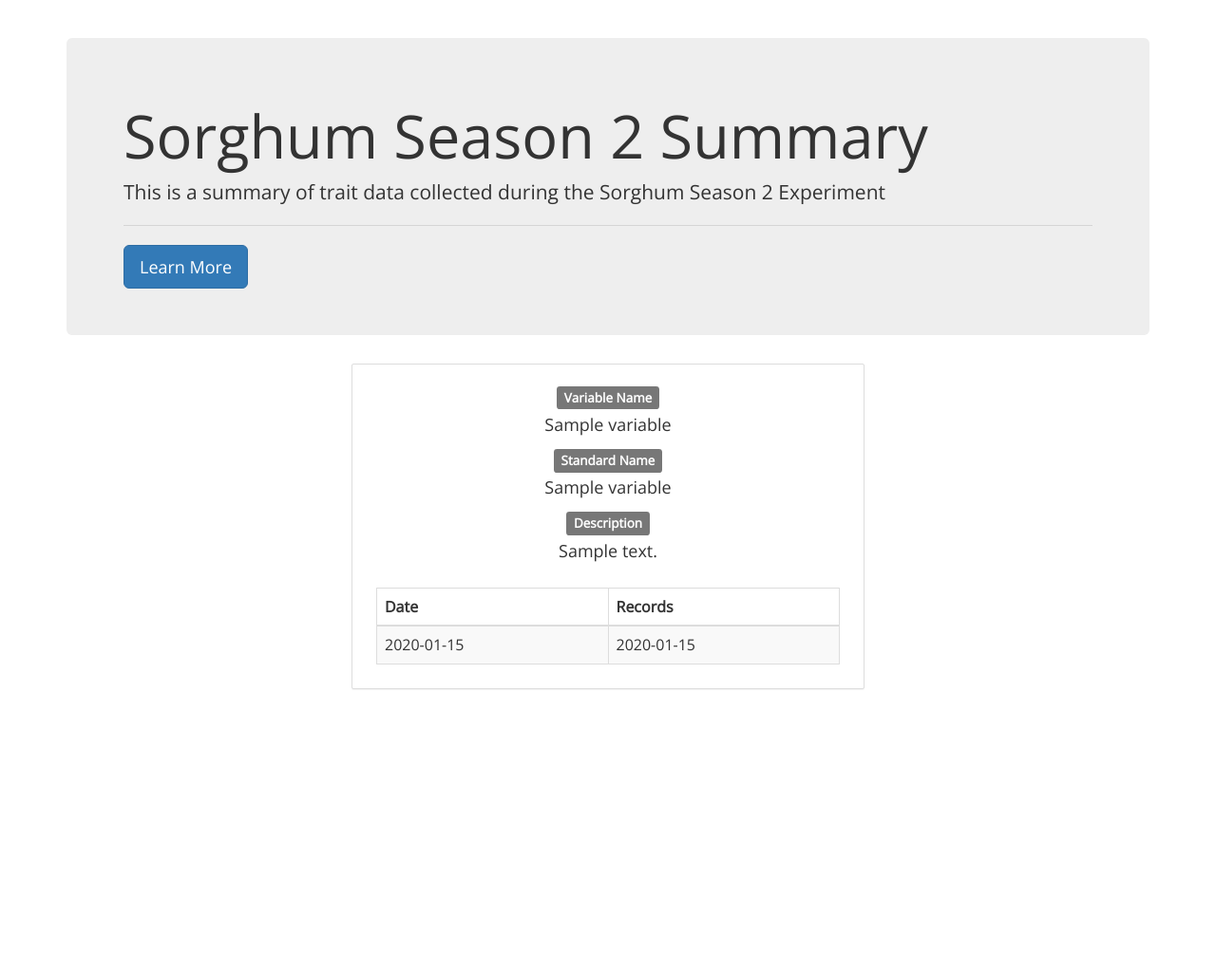
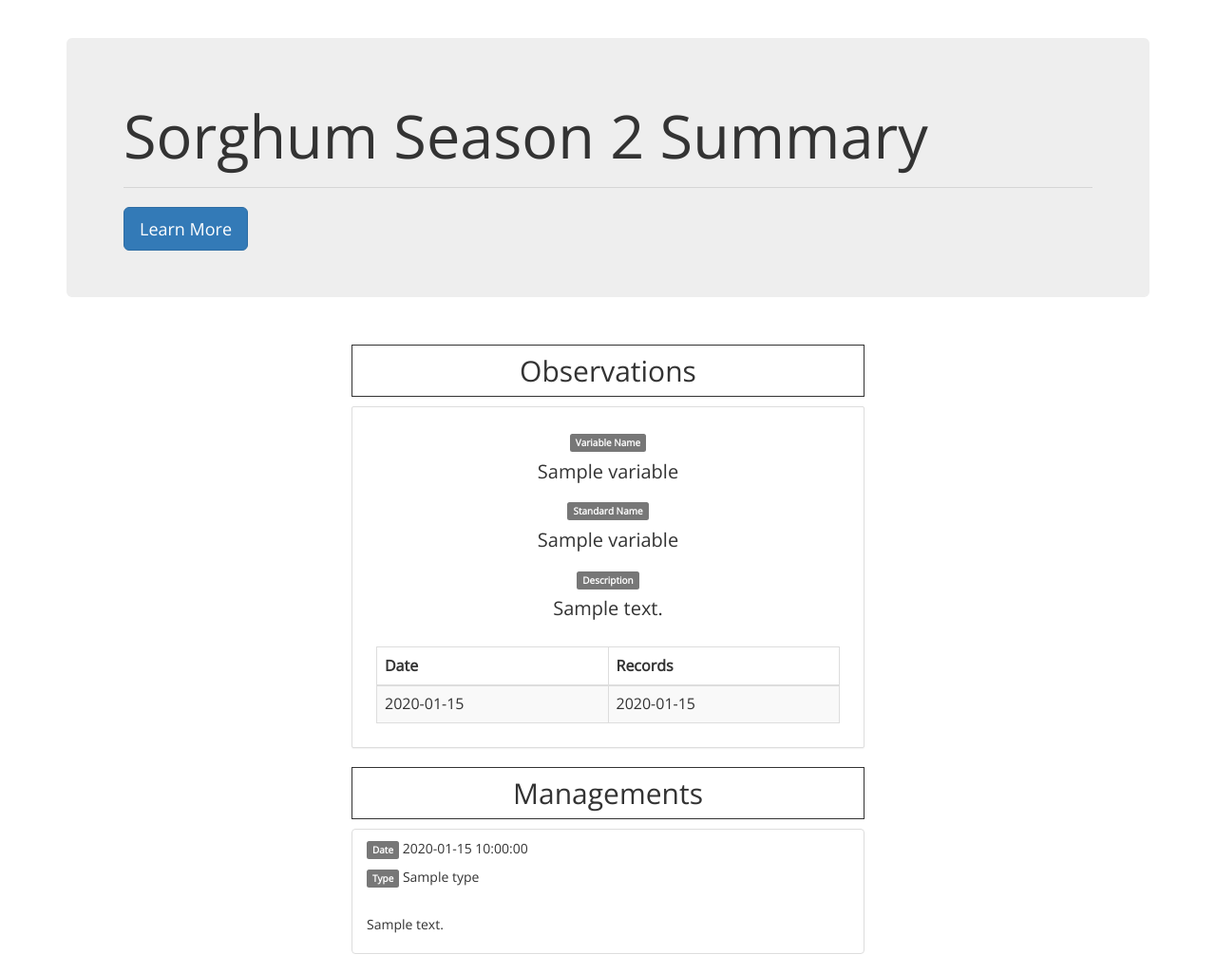
Before and after one commit to terraref/reference-data, a Flask app: template experiment-trait-data-visualizer/templates/index.html in a window 1280 px wide. Shown: the whole page at 95% size. Before the commit the page ends 726 px from the top, so only its background shows below. Run offline with Flask 2, Linux system fonts and the light colour scheme; the template is opened without the code that fills it: most values are stand-ins (such as "Sample title", 1, 10 or a date in 2020); parts of the project's set-up code (start-up, migrations or seed data) failed here and were passed over; some libraries are stand-ins or nearby versions.

Commit message:
managements list, style changes

```diff
--- a/experiment-trait-data-visualizer/app.py
+++ b/experiment-trait-data-visualizer/app.py
@@ -1,4 +1,5 @@
 from api_data_retrieval.trait_data_retrieval import get_trait_data
+from api_data_retrieval.management_data_retrieval import get_management_data
 from flask import Flask, render_template
 from flask_bootstrap import Bootstrap
 
@@ -8,7 +9,9 @@ boostrap = Bootstrap(app)
 @app.route('/')
 def data_summary():
 	trait_data = get_trait_data(2016, 8, 12)
-	return render_template('index.html', trait_data=trait_data)
+	management_data = get_management_data(2016, 8, 12)
+
+	return render_template('index.html', trait_data=trait_data, management_data=management_data)
 
 if __name__ == '__main__':
 	app.run()
--- a/experiment-trait-data-visualizer/static/style.css
+++ b/experiment-trait-data-visualizer/static/style.css
@@ -3,10 +3,11 @@ body {
 }
 .panel {
 	border-radius: 2px;
+	overflow: auto;
 }
 .panel-info {
 	margin: 20px;
-	font-size: 18px;
+	font-size: 20px;
 }
 .panel-info-text {
 	padding-top: 5px;
@@ -15,3 +16,10 @@ body {
 	margin: 25px;
 	font-size: 16px;
 }
+.label {
+	font-size: 10px;
+}
+.title {
+	border: 1px solid;
+	padding: 10px;
+}
--- a/experiment-trait-data-visualizer/templates/index.html
+++ b/experiment-trait-data-visualizer/templates/index.html
@@ -12,13 +12,12 @@
 	<div class="container">
 		<div class="jumbotron page-header">
 			<h1 class="display-3">Sorghum Season 2 Summary</h1>
-			<p>This is a summary of trait data collected during the
-				Sorghum Season 2 Experiment</p>
 			<hr>
 			<a href="#" class="btn btn-primary btn-lg">Learn More</a>
 			</a>
 		</div>
 		<div class="col-md-6 col-md-offset-3">
+			<center><h2 class="title">Observations</h2></center>
 			{% for trait in trait_data %}
 			<div class="panel panel-default">
 				<div class="panel-info">
@@ -57,6 +56,20 @@
 				</div>
 			</div>
 			{% endfor %}
+
+			<center><h2 class="title">Managements</h2></center>
+			<ul class="list-group">
+				{% for management in management_data %}
+					<li class="list-group-item">
+						<p><span class="label label-default">Date</span>
+						{{ management.date }}</p>
+						<p><span class="label label-default">Type</span>
+						{{ management.type }}</p>
+						<br>
+						<p>{{ management.notes }}</p>
+					</li>
+				{% endfor %}
+			</ul>
 		</div>
 	</div>
 {% endblock %}
```
Also changed, not shown: experiment-trait-data-visualizer/api_data_retrieval/management_data_retrieval.py (added, +18 -0 lines).
